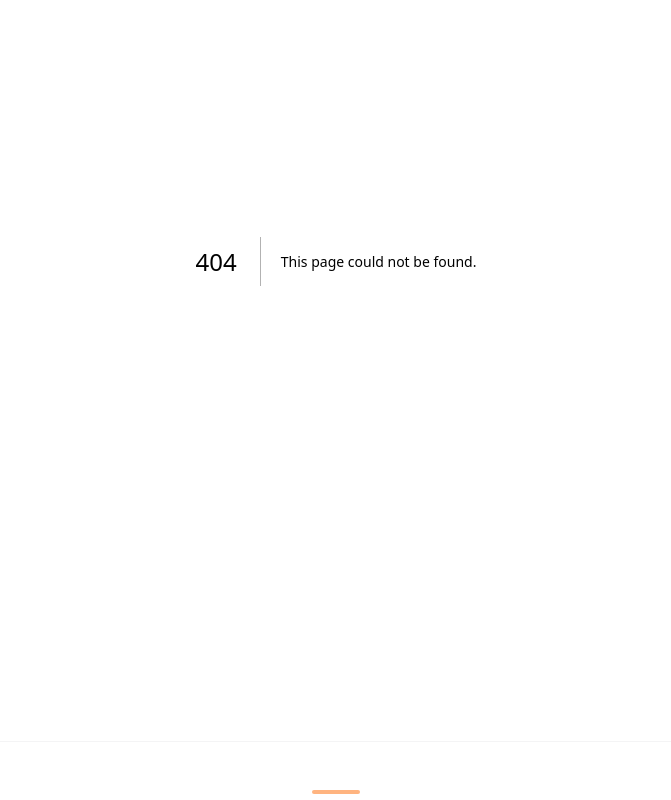
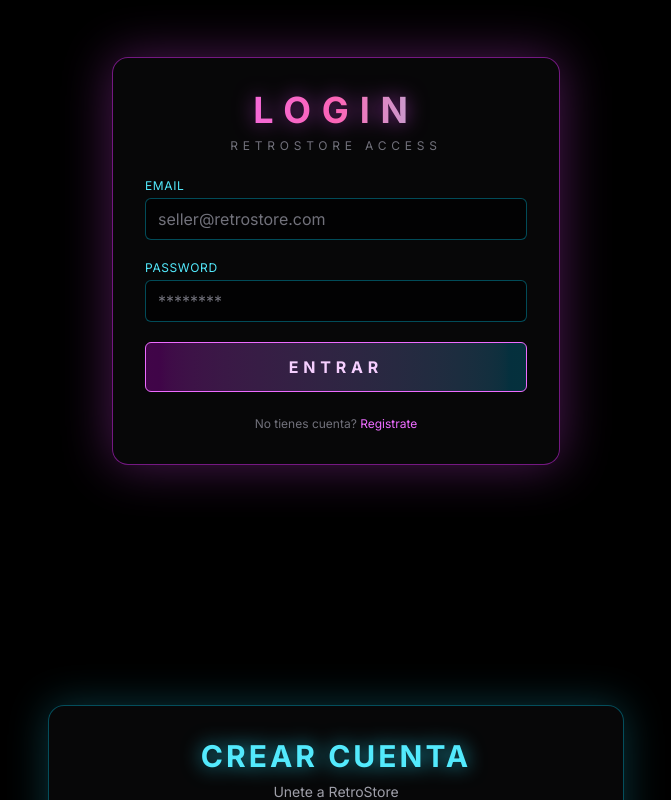
Before and after one commit to samusplay/RetroStore-Frontend, a Next.js app: page /test-forms in a window 1280 px wide. Before the commit this address had no page. Shown: the part 220-1020 px from the top of the page, without its empty margins (304-975 px from the left). Built offline with nearby package versions, Linux system fonts and the light colour scheme.

Commit message:
feat: add test-forms preview page

```diff
--- /dev/null
+++ b/app/test-forms/page.tsx
@@ -0,0 +1,14 @@
+"use client";
+import ProductForm from "@/app/components/forms/ProductForm";
+import RegisterForm from "@/app/components/forms/RegisterForm";
+import LoginForm from "@/app/components/forms/LoginForm";
+
+export default function TestForms() {
+  return (
+    <div>
+      <LoginForm />
+      <RegisterForm />
+      <ProductForm />
+    </div>
+  );
+}
```
